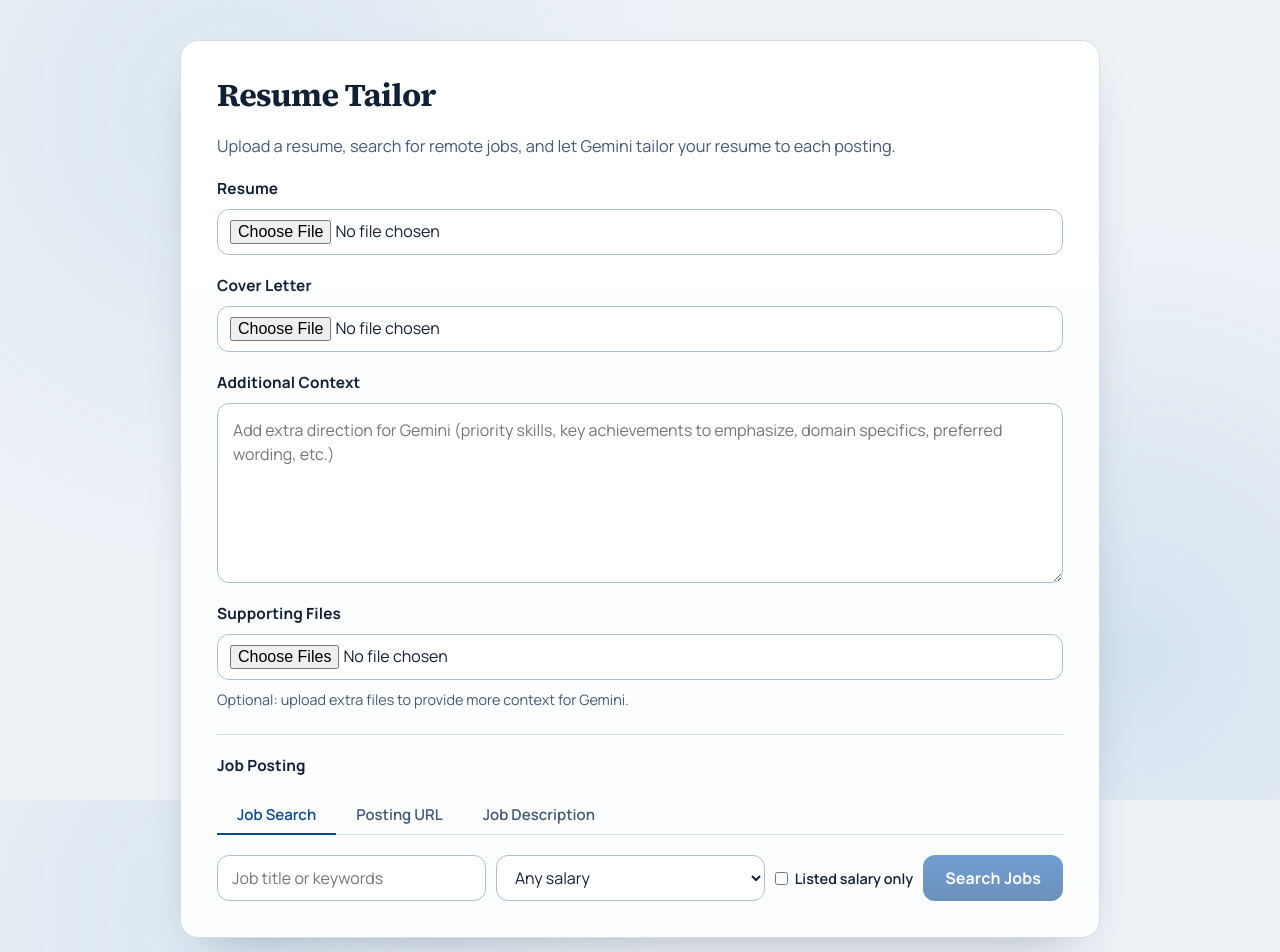
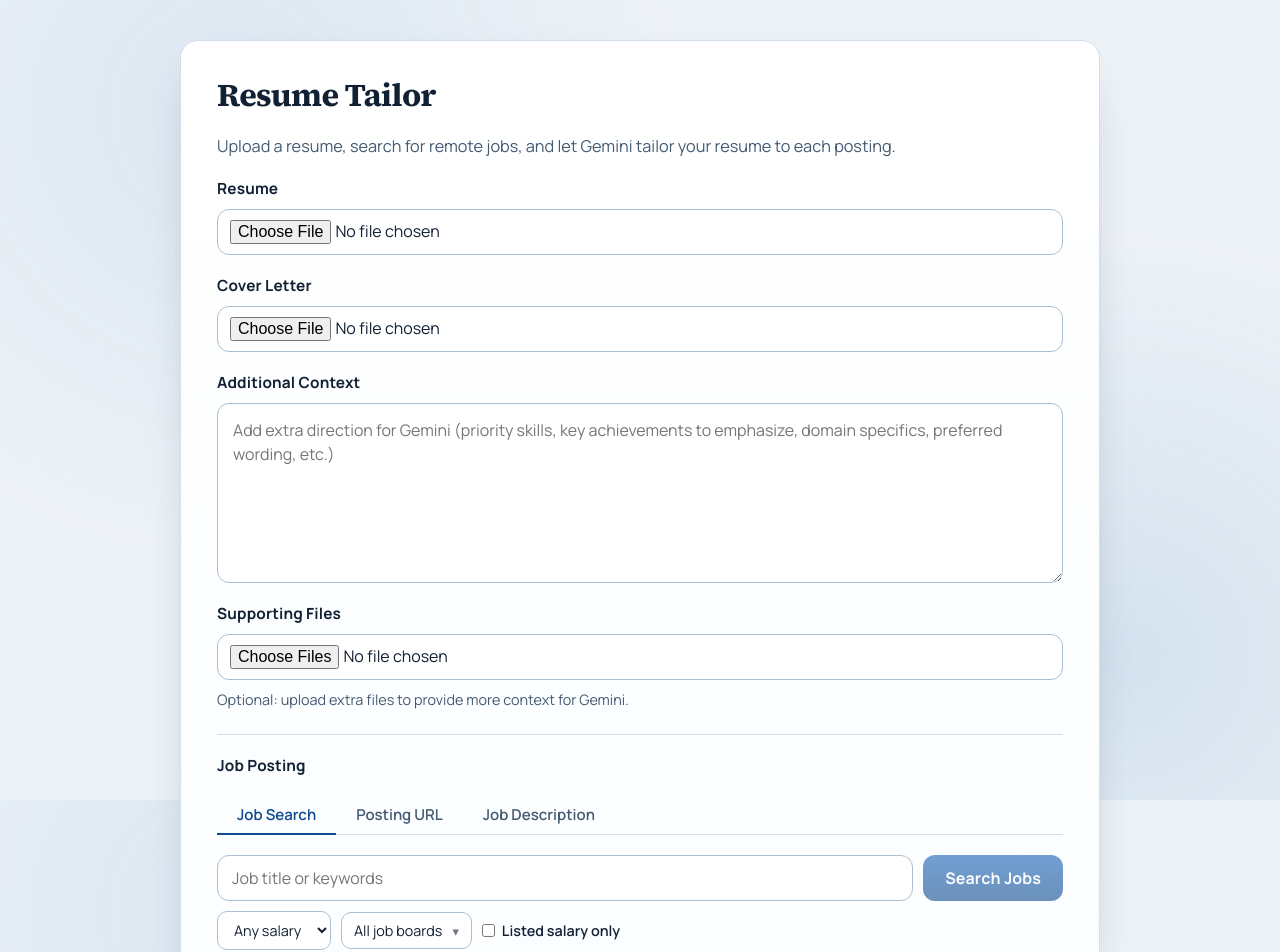
Before and after one commit to alexandergshaw/Resume-Tailor, a Next.js app in the folder hello-world/: page / in a window 1280 px wide. Shown: the top 952 px of the page. Built offline with nearby package versions, Linux system fonts and the light colour scheme.

Commit message:
feat: add job board filtering and enhance search bar layout

```diff
--- a/hello-world/app/page.js
+++ b/hello-world/app/page.js
@@ -40,6 +40,16 @@ export default function Home() {
   const [activeSection, setActiveSection] = useState("search");
   const [ignoredJobIds, setIgnoredJobIds] = useState(new Set());
   const [showIgnored, setShowIgnored] = useState(false);
+  const [publisherFilter, setPublisherFilter] = useState([]);
+  const [showBoardsDropdown, setShowBoardsDropdown] = useState(false);
+
+  const JOB_BOARDS = ["LinkedIn", "Indeed", "ZipRecruiter", "Glassdoor", "Monster", "CareerBuilder", "Talent.com"];
+
+  function toggleBoard(board) {
+    setPublisherFilter((prev) =>
+      prev.includes(board) ? prev.filter((b) => b !== board) : [...prev, board]
+    );
+  }
 
   useEffect(() => {
     const saved = localStorage.getItem("activeSection");
@@ -703,6 +713,7 @@ export default function Home() {
         {activeSection === "search" ? (
           <section className={styles.tabPanel}>
             <form className={styles.searchBar} onSubmit={handleJobSearch}>
+              <div className={styles.searchRow}>
                 <input
                   type="text"
                   className={styles.searchInput}
@@ -710,8 +721,17 @@ export default function Home() {
                   value={jobQuery}
                   onChange={(e) => setJobQuery(e.target.value)}
                 />
+                <button
+                  type="submit"
+                  className={styles.button}
+                  disabled={isSearching || !jobQuery.trim()}
+                >
+                  {isSearching ? "Searching..." : "Search Jobs"}
+                </button>
+              </div>
+              <div className={styles.searchFilters}>
                 <select
-                className={styles.searchInput}
+                  className={styles.filterSelect}
                   value={minSalary}
                   onChange={(e) => setMinSalary(e.target.value)}
                 >
@@ -724,6 +744,32 @@ export default function Home() {
                   <option value="175000">$175k+</option>
                   <option value="200000">$200k+</option>
                 </select>
+                <div className={styles.boardsDropdownWrap}>
+                  <button
+                    type="button"
+                    className={styles.filterSelect}
+                    onClick={() => setShowBoardsDropdown((v) => !v)}
+                  >
+                    {publisherFilter.length === 0
+                      ? "All job boards"
+                      : `${publisherFilter.length} board${publisherFilter.length > 1 ? "s" : ""} selected`}
+                    <span className={styles.dropdownChevron}>▾</span>
+                  </button>
+                  {showBoardsDropdown && (
+                    <div className={styles.boardsDropdown}>
+                      {JOB_BOARDS.map((board) => (
+                        <label key={board} className={styles.checkboxLabel}>
+                          <input
+                            type="checkbox"
+                            checked={publisherFilter.includes(board)}
+                            onChange={() => toggleBoard(board)}
+                          />
+                          {board}
+                        </label>
+                      ))}
+                    </div>
+                  )}
+                </div>
                 <label className={styles.checkboxLabel}>
                   <input
                     type="checkbox"
@@ -732,20 +778,22 @@ export default function Home() {
                   />
                   Listed salary only
                 </label>
-              <button
-                type="submit"
-                className={styles.button}
-                disabled={isSearching || !jobQuery.trim()}
-              >
-                {isSearching ? "Searching..." : "Search Jobs"}
-              </button>
+              </div>
             </form>
 
             {jobSearchError ? <p className={styles.error}>{jobSearchError}</p> : null}
 
             {jobResults.length > 0 ? (() => {
-              const visibleJobs = jobResults.filter((j) => !ignoredJobIds.has(j.id));
-              const ignoredInResults = jobResults.filter((j) => ignoredJobIds.has(j.id));
+              const boardFiltered =
+                publisherFilter.length === 0
+                  ? jobResults
+                  : jobResults.filter((j) =>
+                      publisherFilter.some((b) =>
+                        j.publisher?.toLowerCase().includes(b.toLowerCase())
+                      )
+                    );
+              const visibleJobs = boardFiltered.filter((j) => !ignoredJobIds.has(j.id));
+              const ignoredInResults = boardFiltered.filter((j) => ignoredJobIds.has(j.id));
               return (
                 <>
                   {visibleJobs.length > 0 ? (
--- a/hello-world/app/page.module.css
+++ b/hello-world/app/page.module.css
@@ -249,8 +249,72 @@
 
 .searchBar {
   display: flex;
+  flex-direction: column;
   gap: 10px;
+}
+
+.searchRow {
+  display: flex;
+  gap: 10px;
+}
+
+.searchRow .searchInput {
+  flex: 1;
+}
+
+.searchFilters {
+  display: flex;
   flex-wrap: wrap;
+  align-items: center;
+  gap: 10px;
+}
+
+.filterSelect {
+  padding: 8px 12px;
+  border: 1px solid var(--border-strong);
+  border-radius: 10px;
+  font: inherit;
+  font-size: 0.9rem;
+  color: var(--text-primary);
+  background: var(--bg-surface);
+  cursor: pointer;
+  display: flex;
+  align-items: center;
+  gap: 6px;
+  white-space: nowrap;
+  transition: border-color 0.2s ease, box-shadow 0.2s ease;
+}
+
+.filterSelect:focus {
+  outline: none;
+  border-color: var(--accent);
+  box-shadow: 0 0 0 3px rgba(13, 74, 143, 0.15);
+}
+
+.dropdownChevron {
+  margin-left: 4px;
+  font-size: 0.8rem;
+  opacity: 0.6;
+}
+
+.boardsDropdownWrap {
+  position: relative;
+}
+
+.boardsDropdown {
+  position: absolute;
+  top: calc(100% + 6px);
+  left: 0;
+  z-index: 10;
+  display: flex;
+  flex-direction: column;
+  gap: 2px;
+  padding: 10px 14px;
+  background: var(--bg-surface);
+  border: 1px solid var(--border-strong);
+  border-radius: 12px;
+  box-shadow: 0 4px 16px rgba(0, 0, 0, 0.1);
+  min-width: 180px;
 }
 
 .searchInput {
```
Lines whose indentation alone changed are shown as unchanged.
